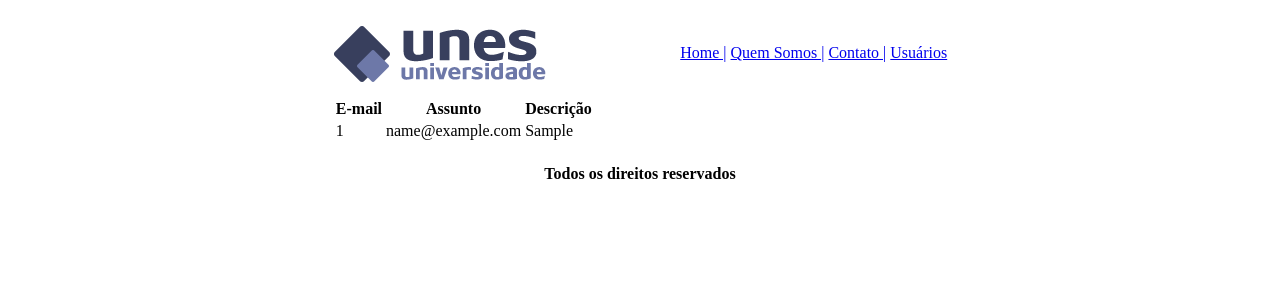
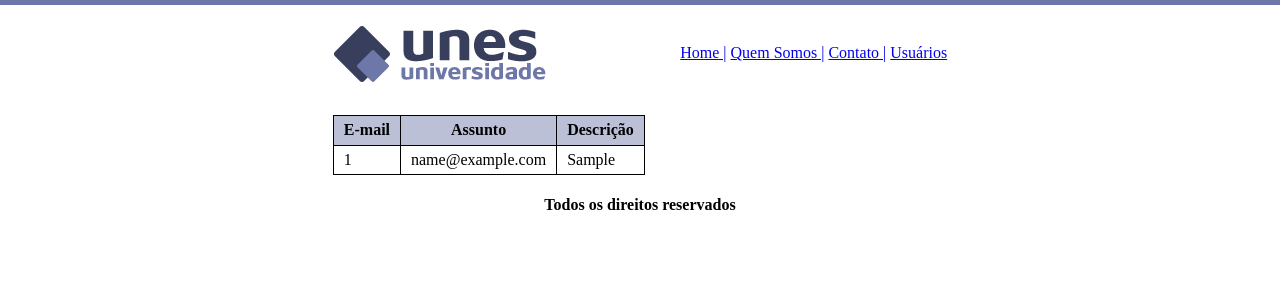
Before and after one commit to sofialessaa/Desafio-3, a Flask app: page /users in a window 1280 px wide. Shown: the top 300 px of the page. Run offline with Flask 2, Linux system fonts and the light colour scheme; tables that the repository leaves empty or names only in its code hold one stand-in row (values such as "Sample post"); some libraries are stand-ins or nearby versions.

Commit message:
Implementação do CSS na tabela.

```diff
--- a/static/css/styles.css
+++ b/static/css/styles.css
@@ -33,3 +33,15 @@ h4{text-align: center;}
     margin-top: 0px;
     margin-bottom: 30px;
 }
+
+/* Página Usuários */
+table, th, td{
+    border: 1px solid black;
+    border-collapse: collapse;
+}
+th, td{
+    padding: 5px 10px;
+}
+th{
+    background-color: rgba(109, 119, 168, 0.459);
+}
--- a/templates/contatos.html
+++ b/templates/contatos.html
@@ -23,9 +23,11 @@
             Assunto: <br>
             <input type="text" name="assunto" required><br>
 
+
             Descrição: <br>
-            <input type="text" name="descricao" required><br>
+            <textarea type="text" row="3" style="width: 26;" name="descricao" id="desc"></textarea>
 
+            <br>
             <input type="submit">
 
         </form>
--- a/templates/users.html
+++ b/templates/users.html
@@ -2,15 +2,19 @@
 
     {% block conteudo %}
 
+    <!-- Background-->
+    <style>
+        body{background-image: url(../static/imagens/fundo2.png);}
+    </style>
+
+    <br>
     <table id="users" class="display">
         <thead>
-
             <tr>
                 <th>E-mail</th>
                 <th>Assunto</th>
                 <th>Descrição</th>
             </tr>
-
         </thead>
 
         {% for user in userDetails %}
```
